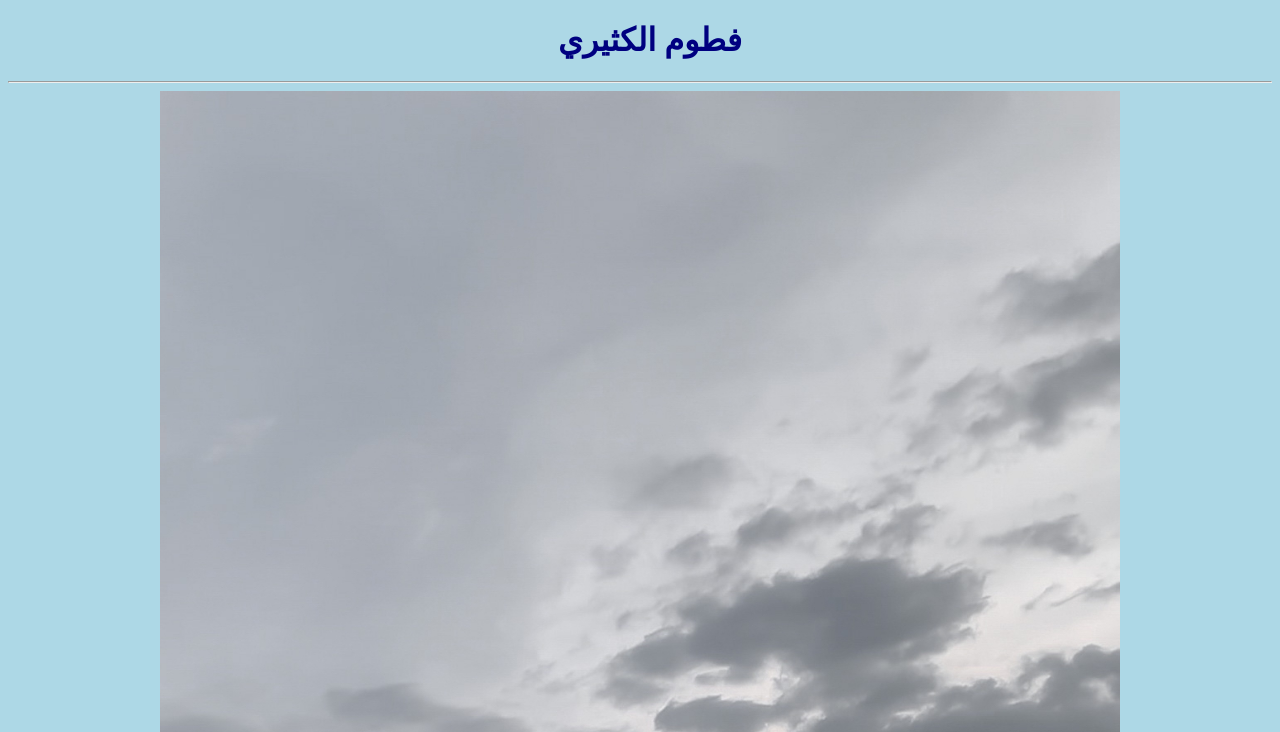
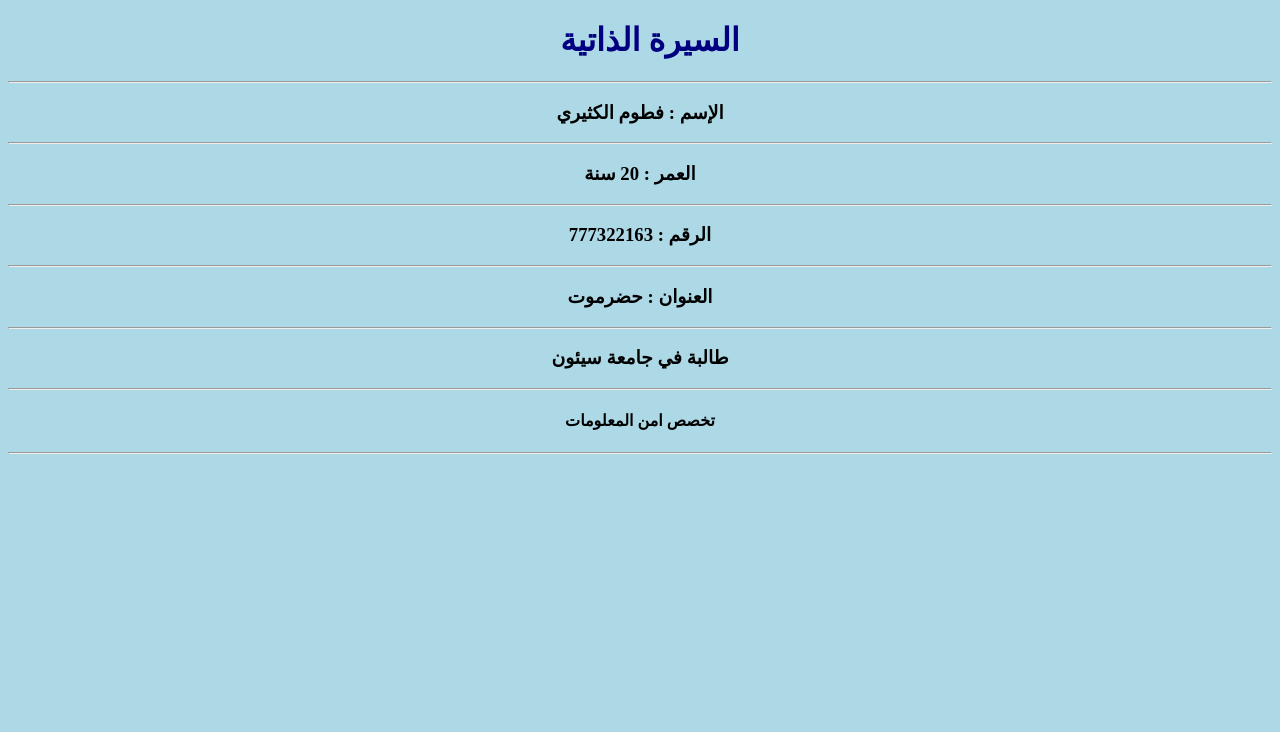
Before and after one commit to fatoom123/fatoom, a plain HTML site: page index.html in a window 1280 px wide. Shown: the top 732 px of the page. Drawn offline with Linux system fonts and the light colour scheme.

Commit message:
Update index.html

```diff
--- a/index.html
+++ b/index.html
@@ -1,18 +1,27 @@
 <!DOCTYPE html>
 <html>
 <head>
-<center>
-<title>واجب مهارات الحاسوب</title>
+<title>CV</title>
 <link rel="stylesheet" href="bluestyle.css">
 </head>
 <body>
-<h1>فطوم الكثيري</h1>
+<center>
+<h1>
+السيرة الذاتية
+</h1>
 <hr>
-<div><img src="rdr.jpeg" alt="Hello World from Space"
-style="width:100%;max-width:960px"></div>
-<h2>جامعة سيئون</p>
-</p>
-<h4>أمن معلومات</p>
-<p>المستوى الثاني</p>
+<h3>الإسم : فطوم الكثيري </h3>
+<hr>
+<h3>العمر : 20 سنة </h3>
+<hr>
+<h3>الرقم : 777322163 </h3>
+<hr>
+<h3>العنوان : حضرموت </h3>
+<p>
+<hr>
+<h3>طالبة في جامعة سيئون </h3>
+<hr>
+<h4>تخصص امن المعلومات</h4>
+<hr>
 </body>
 </html>
```
